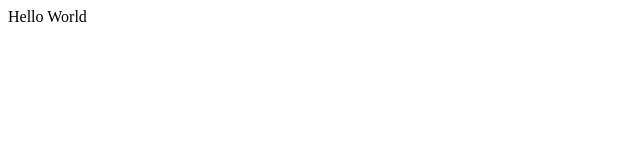
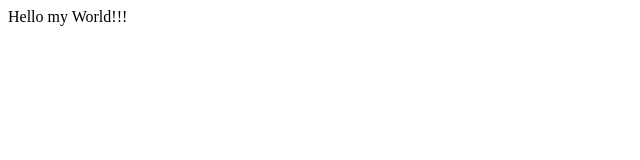
Before and after one commit to Polina-prog/Git_lab, a plain HTML site: page index.html in a window 1280 px wide. Shown: the full height of the page, 0-640 px from the left. Drawn offline with Linux system fonts and the light colour scheme.

Commit message:
Изменение текста на «Hello my World!!!»

```diff
--- a/index.html
+++ b/index.html
@@ -7,6 +7,6 @@
     <title>Document</title>
 </head>
 <body>
-    <div>Hello World</div>
+    <div>Hello my World!!!</div>
 </body>
 </html>
```
